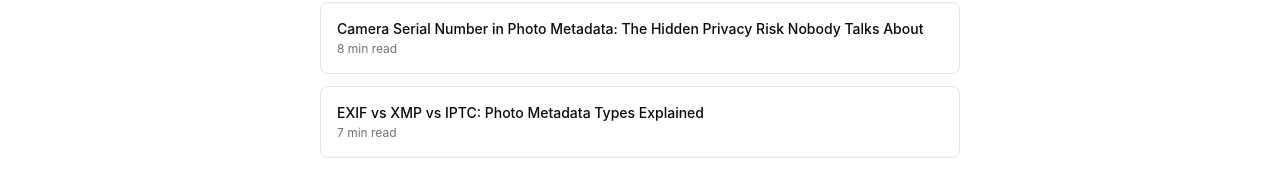
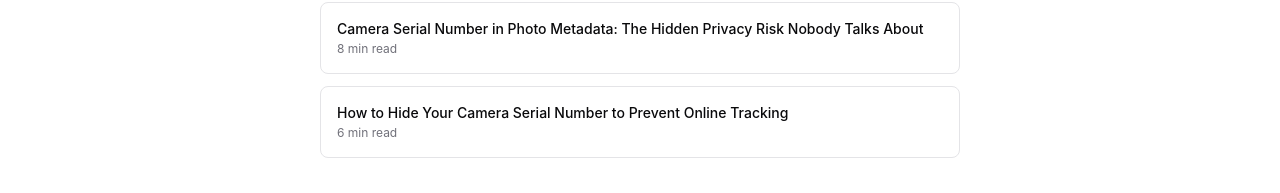
Before and after one commit to kevinrato17/ExifVoid, a Next.js app: page /blog/how-to-trace-where-a-photo-was-taken in a window 1280 px wide. Shown: the part 3136-3329 px from the top of the page. Built offline with nearby package versions, Linux system fonts and the light colour scheme.

Commit message:
Fix blog renderer v3

```diff
--- a/src/app/blog/[slug]/BlogPostContent.js
+++ b/src/app/blog/[slug]/BlogPostContent.js
@@ -3,13 +3,11 @@
 import Link from 'next/link'
 import Navbar from '../../../components/Navbar'
 import Footer from '../../../components/Footer'
-import { POSTS } from '../../../lib/blogData'
+import { getPostBySlug, getRelatedPosts } from '../../../lib/blogData'
 
 export default function BlogPostContent({ slug }) {
-  const post = POSTS.find((p) => p.slug === slug)
-  const related = POSTS.filter(
-    (p) => p.slug !== slug && p.category === post?.category
-  ).slice(0, 3)
+  const post = getPostBySlug(slug)
+  const related = getRelatedPosts(slug, 3)
 
   if (!post) {
     return (
@@ -34,7 +32,6 @@ export default function BlogPostContent({ slug }) {
       <main className="min-h-screen bg-background">
         <article className="max-w-2xl mx-auto px-4 py-12">
 
-          {/* Meta row */}
           <div className="flex items-center gap-3 mb-4">
             <span className="text-xs font-medium px-2.5 py-1 rounded-full bg-surface text-muted border border-border">
               {post.category}
@@ -44,22 +41,18 @@ export default function BlogPostContent({ slug }) {
             </span>
           </div>
 
-          {/* Title */}
           <h1 className="text-3xl font-bold text-foreground leading-tight mb-4">
             {post.title}
           </h1>
 
-          {/* Description */}
           <p className="text-base text-muted leading-relaxed mb-8 pb-8 border-b border-border">
             {post.description}
           </p>
 
-          {/* Body */}
           <div className="space-y-5">
             {renderContent(post.content)}
           </div>
 
-          {/* CTA */}
           <div className="mt-12 p-6 rounded-xl bg-surface border border-border text-center">
             <p className="text-sm font-semibold text-foreground mb-1">
               Check your photos for hidden metadata
@@ -75,7 +68,6 @@ export default function BlogPostContent({ slug }) {
             </Link>
           </div>
 
-          {/* Related posts */}
           {related.length > 0 && (
             <div className="mt-12">
               <p className="text-xs font-semibold uppercase tracking-wider text-muted mb-4">
@@ -116,7 +108,6 @@ function renderBlock(block, idx) {
       </h2>
     )
   }
-
   if (block.startsWith('### ')) {
     return (
       <h3 key={idx} className="text-base font-semibold text-foreground mt-6 mb-1">
@@ -166,12 +157,9 @@ function renderTable(lines, idx) {
   const isSeparator = (l) => /^\|[-| :]+\|?$/.test(l)
   const dataRows = lines.filter((l) => !isSeparator(l))
   if (dataRows.length === 0) return null
-
   const parseRow = (line) =>
     line.split('|').map((c) => c.trim()).filter((c) => c !== '')
-
   const [headerRow, ...bodyRows] = dataRows
-
   return (
     <div key={idx} className="overflow-x-auto my-2">
       <table className="w-full text-sm border-collapse">
@@ -204,34 +192,21 @@ function renderInline(text) {
   const parts = text.split(/(\*\*[^*]+\*\*|\[[^\]]+\]\([^)]+\))/g)
   return parts.map((part, i) => {
     if (part.startsWith('**') && part.endsWith('**')) {
-      return (
-        <strong key={i} className="font-semibold text-foreground">
-          {part.slice(2, -2)}
-        </strong>
-      )
+      return <strong key={i} className="font-semibold text-foreground">{part.slice(2, -2)}</strong>
     }
     const linkMatch = part.match(/^\[([^\]]+)\]\(([^)]+)\)$/)
     if (linkMatch) {
       const [, label, href] = linkMatch
-      return href.startsWith('http') ? (
-        <a key={i} href={href} target="_blank" rel="noopener noreferrer" className="text-brand hover:underline">
-          {label}
-        </a>
-      ) : (
-        <Link key={i} href={href} className="text-brand hover:underline">
-          {label}
-        </Link>
-      )
+      return href.startsWith('http')
+        ? <a key={i} href={href} target="_blank" rel="noopener noreferrer" className="text-brand hover:underline">{label}</a>
+        : <Link key={i} href={href} className="text-brand hover:underline">{label}</Link>
     }
     return part
   })
 }
 
 function formatDate(dateStr) {
-  const date = new Date(dateStr)
-  return date.toLocaleDateString('en-GB', {
-    day: 'numeric',
-    month: 'long',
-    year: 'numeric',
+  return new Date(dateStr).toLocaleDateString('en-GB', {
+    day: 'numeric', month: 'long', year: 'numeric',
   })
 }
```
